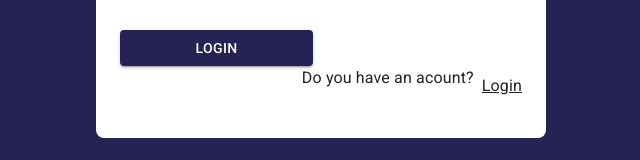
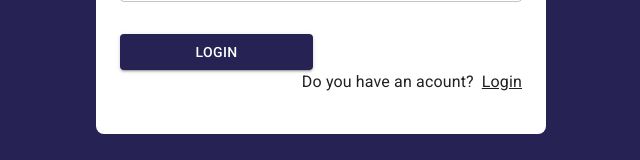
Before and after one commit to CJ-arg/journal-app-course, a React (Vite) app: page /auth/register in a window 1280 px wide. Shown: the part 472-632 px from the top of the page, without its empty margins (319-959 px from the left). Built offline with nearby package versions, Linux system fonts and the light colour scheme.

Commit message:
register

```diff
--- a/src/auth/pages/RegisterPage.jsx
+++ b/src/auth/pages/RegisterPage.jsx
@@ -28,7 +28,7 @@ export const RegisterPage = () => {
 
             <Grid container direction='row' justifyContent='end' >
               <Typography sx={{ mr: 1 }}>Do you have an acount?</Typography>
-              <Link component={RouterLink} color='inherit' to='/auth/login' sx={{ mt: 1 }}>Login</Link>
+              <Link component={RouterLink} color='inherit' to='/auth/login' >Login</Link>
             </Grid>
           </Grid>
         </Grid>
```
